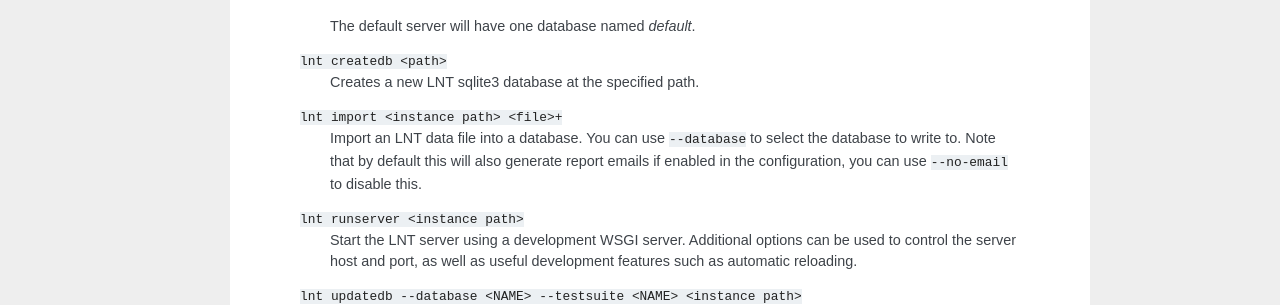
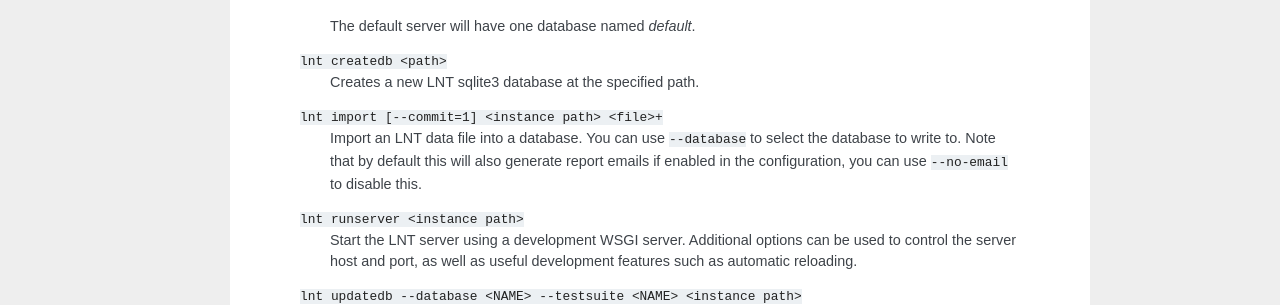
Before and after one commit to llvm-mirror/lnt, a Sphinx documentation site: the page built from docs/tools.rst, in a window 1280 px wide. Shown: the part 864-1169 px from the top of the page. Built offline with Sphinx 7.4.7, drawn with Linux system fonts in a browser that asks for light colours.

Commit message:
Note the --commit=1 argument to lnt import.  - Patch by Chris Matthews.
git-svn-id: https://llvm.org/svn/llvm-project/lnt/trunk@179651 91177308-0d34-0410-b5e6-96231b3b80d8

```diff
--- a/docs/quickstart.rst
+++ b/docs/quickstart.rst
@@ -88,7 +88,7 @@ results.
 
 Once you have a local instance, you can either submit results directly with::
 
-     lnt import ~/myperfdb SANDBOX/test-<stamp>/report.json
+     lnt import --commit=1 ~/myperfdb SANDBOX/test-<stamp>/report.json
 
 or as part of a run with::
 
--- a/docs/tools.rst
+++ b/docs/tools.rst
@@ -56,7 +56,7 @@ The following tools are used to interact with an LNT server:
   ``lnt createdb <path>``
     Creates a new LNT sqlite3 database at the specified path.
 
-  ``lnt import <instance path> <file>+``
+  ``lnt import [--commit=1] <instance path> <file>+``
     Import an LNT data file into a database. You can use ``--database`` to
     select the database to write to. Note that by default this will also
     generate report emails if enabled in the configuration, you can use
```
